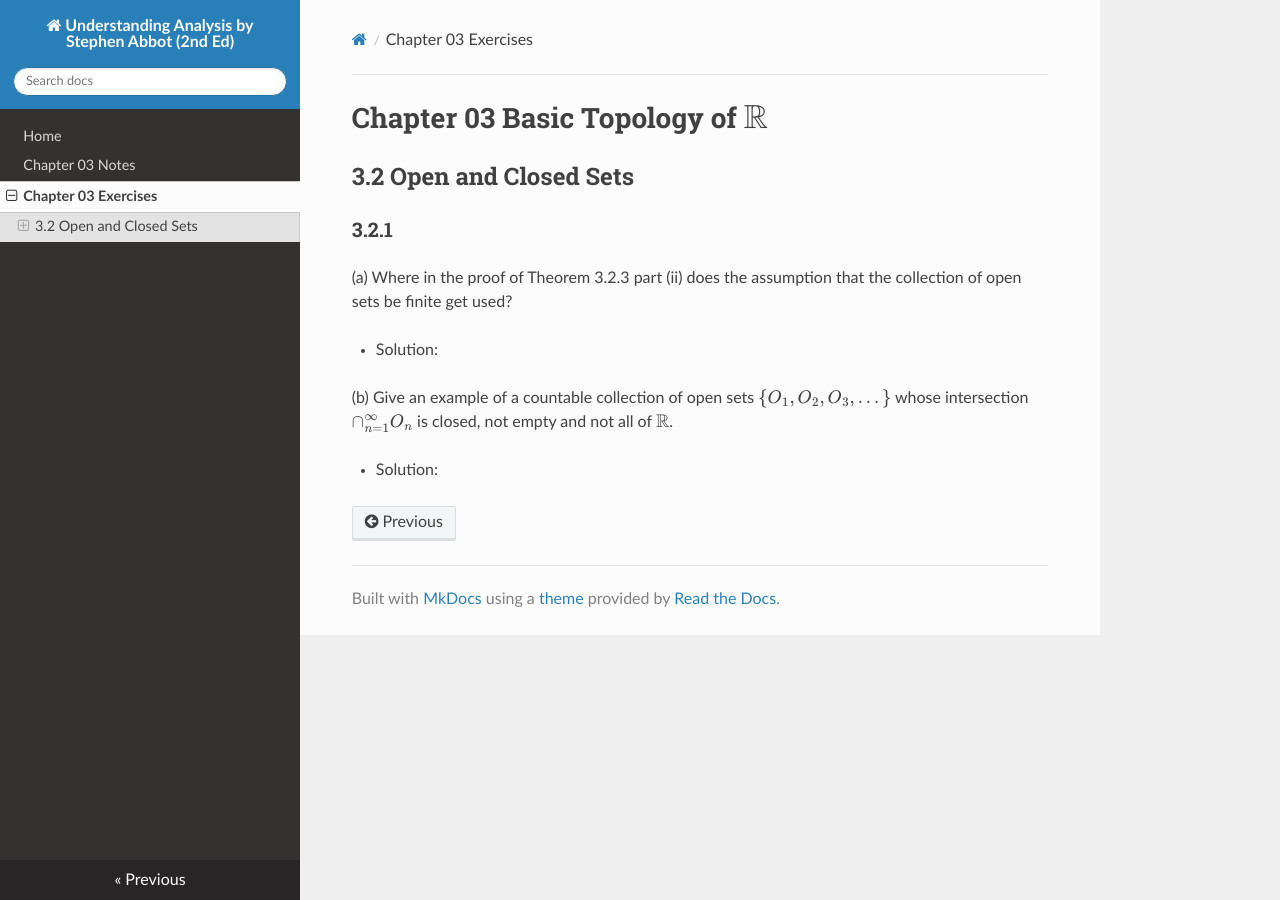
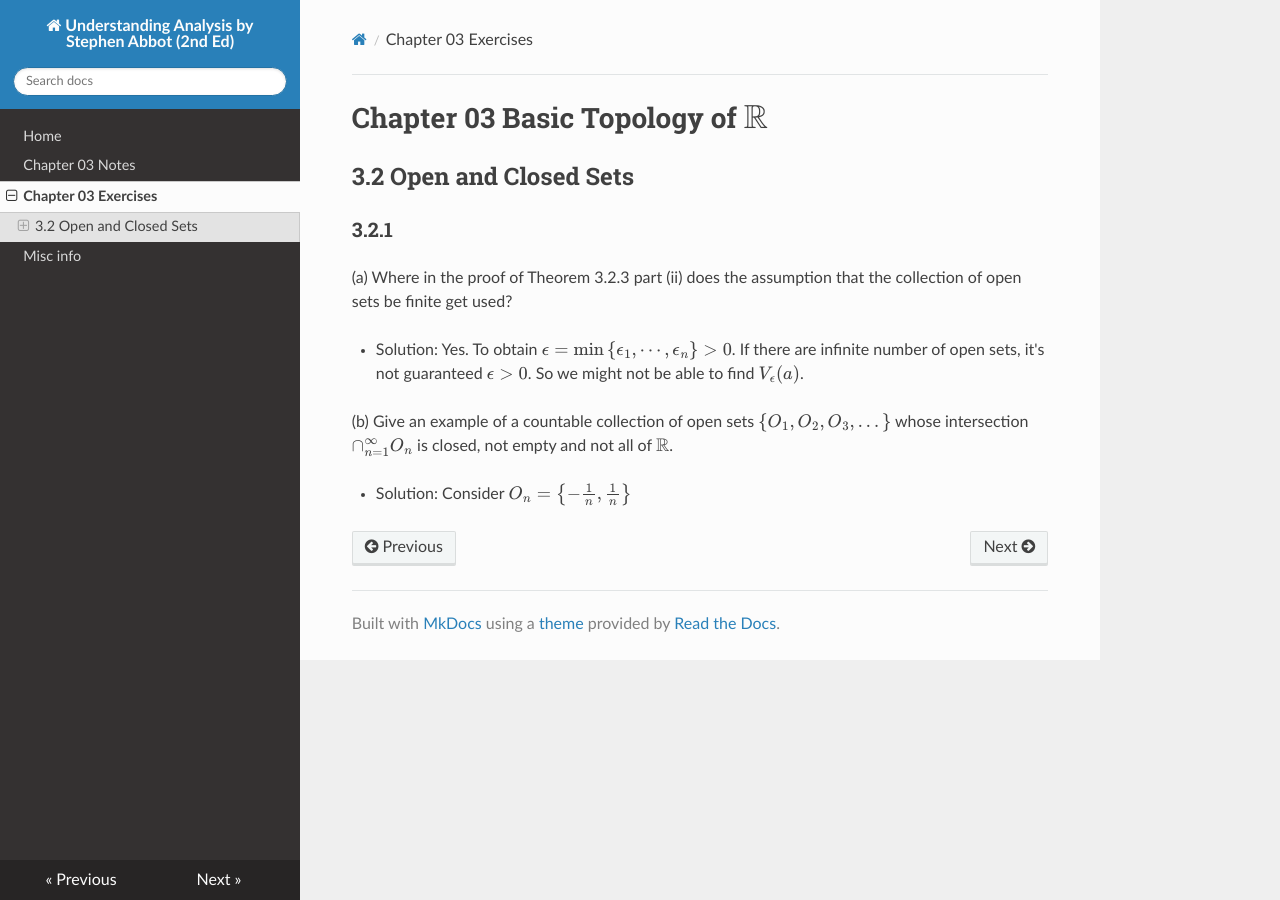
Before and after one commit to eroicaleo/abbot-analysis-2nd, an MkDocs documentation site: the page built from docs/ch03ex.md, in a window 1280 px wide. Built offline with MkDocs 1.6.1, drawn with Linux system fonts in a browser that asks for light colours; nearby versions of some CDN libraries; formulas are drawn with MathJax 3.

```diff
--- a/docs/ch03ex.md
+++ b/docs/ch03ex.md
@@ -6,9 +6,9 @@
 
 (a) Where in the proof of Theorem 3.2.3 part (ii) does the assumption that the collection of open sets be finite get used?
 
-* Solution:
+* Solution: Yes. To obtain $\epsilon = \min \left\{ \epsilon_1, \cdots, \epsilon_n \right\} > 0$. If there are infinite number of open sets, it's not guaranteed $\epsilon > 0$. So we might not be able to find $V_{\epsilon}(a)$.
 
 
 (b) Give an example of a countable collection of open sets $\left\{ O_1,O_2,O_3, ... \right\}$ whose intersection $\cap_{n=1}^\infty O_n$ is closed, not empty and not all of $\mathbb{R}$.
 
-* Solution:
+* Solution: Consider $O_n = \left\{ -\frac{1}{n}, \frac{1}{n} \right\} $
--- a/mkdocs.yml
+++ b/mkdocs.yml
@@ -5,6 +5,7 @@ nav:
   - Home: index.md
   - Chapter 03 Notes: ch03notes.md
   - Chapter 03 Exercises: ch03ex.md
+  - Misc info: misc.md
 
 extra_javascript:
     - https://cdnjs.cloudflare.com/ajax/libs/mathjax/2.7.0/MathJax.js?config=TeX-AMS-MML_HTMLorMML
```
Also changed, not shown: docs/ch03notes.md (+2 -1 lines), docs/misc.md (added, +17 -0 lines).
